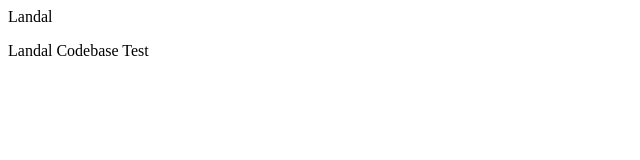
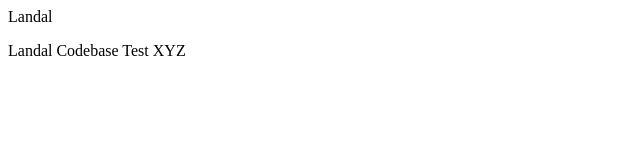
Before and after one commit to nitin-kumar75/wipro, a plain HTML site: page index.html in a window 1280 px wide. Shown: the full height of the page, 0-640 px from the left. Drawn offline with Linux system fonts and the light colour scheme.

Commit message:
Added XYZ changes

```diff
--- a/index.html
+++ b/index.html
@@ -1,6 +1,6 @@
 <html>
     <head>Landal</head>
     <body>
-        <p>Landal Codebase Test</p>
+        <p>Landal Codebase Test XYZ</p>
     </body>
 </html>
```
